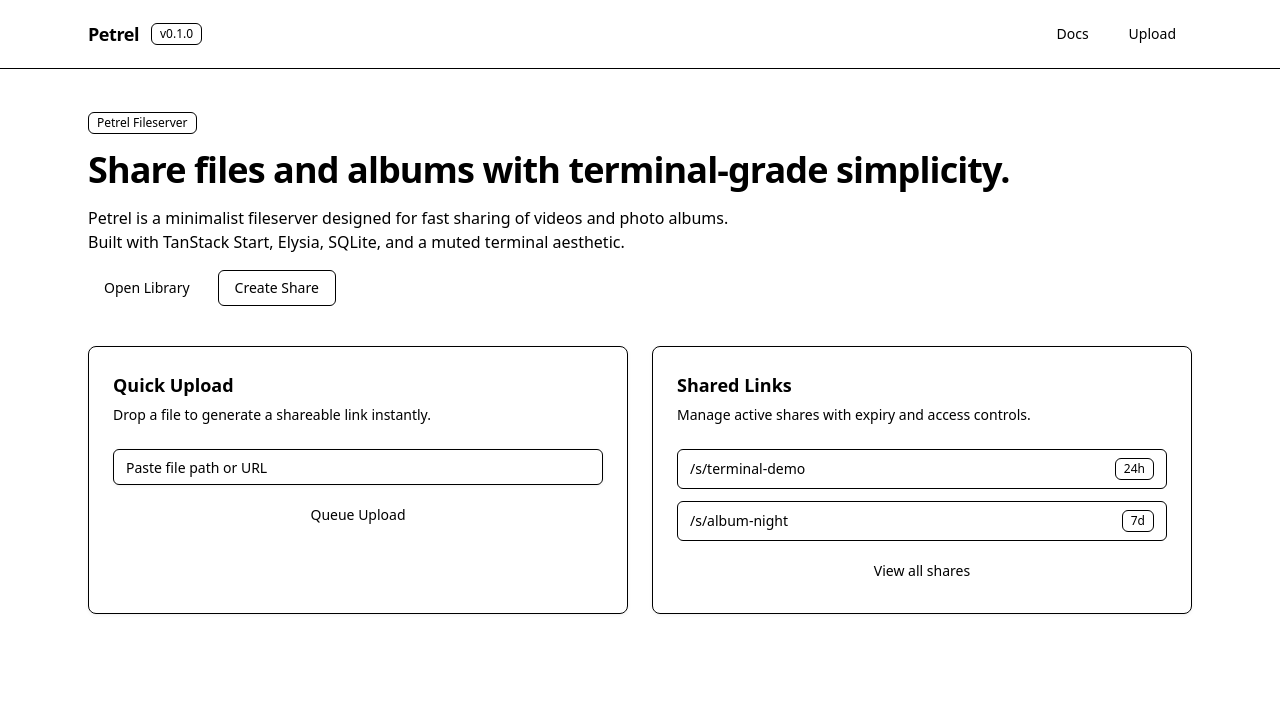
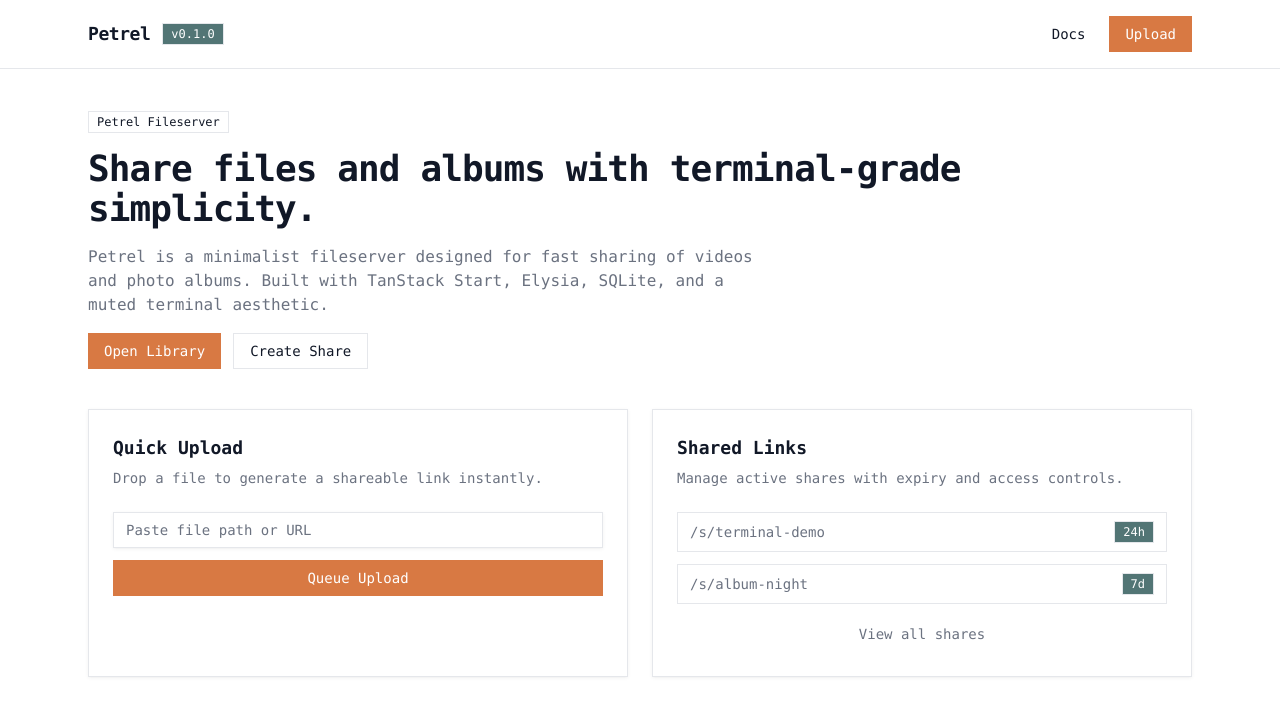
Before and after one commit to Guillermode20/petrel-js, a React (Vite) app in the folder apps/frontend/: page / in a window 1280 px wide. Shown: the top 716 px of the page. Built offline with nearby package versions, Linux system fonts and the light colour scheme.

Commit message:
feat: implement dark mode support and update font styles in CSS

```diff
--- a/apps/frontend/src/styles.css
+++ b/apps/frontend/src/styles.css
@@ -6,8 +6,8 @@
 
 body {
   @apply m-0;
-  font-family: ui-sans-serif, system-ui, -apple-system, BlinkMacSystemFont,
-    'Segoe UI', Roboto, 'Helvetica Neue', Arial, sans-serif;
+  font-family: 'Geist Mono', ui-monospace, SFMono-Regular, Menlo, Monaco,
+    Consolas, 'Liberation Mono', 'Courier New', monospace;
   -webkit-font-smoothing: antialiased;
   -moz-osx-font-smoothing: grayscale;
 }
@@ -16,61 +16,49 @@
   font-family: source-code-pro, Menlo, Monaco, Consolas, 'Courier New', monospace;
 }
 
-/* Light mode - default */
 :root {
-  /* Darkmatter light theme colors */
-  --background: 0 0% 100%;
-  --foreground: 240 6% 10%;
-  --card: 0 0% 100%;
-  --card-foreground: 240 6% 10%;
-  --popover: 0 0% 100%;
-  --popover-foreground: 240 6% 10%;
-  --primary: 263 70% 66%;
-  --primary-foreground: 0 0% 100%;
-  --secondary: 240 5% 96%;
-  --secondary-foreground: 240 6% 10%;
-  --muted: 240 5% 96%;
-  --muted-foreground: 240 4% 46%;
-  --accent: 263 70% 66%;
-  --accent-foreground: 0 0% 100%;
-  --destructive: 0 84% 60%;
-  --destructive-foreground: 0 0% 100%;
-  --border: 240 6% 90%;
-  --input: 240 6% 90%;
-  --ring: 263 70% 66%;
-  --chart-1: 263 70% 66%;
-  --chart-2: 240 4% 16%;
-  --chart-3: 263 60% 50%;
-  --chart-4: 240 5% 26%;
-  --chart-5: 263 50% 40%;
-
-  /* Reduced border radius - less rounded */
-  --radius: 0.375rem;
-  --radius-sm: 0.25rem;
-  --radius-lg: 0.5rem;
-  --radius-xl: 0.625rem;
-
-  --sidebar: 0 0% 98%;
-  --sidebar-foreground: 240 6% 10%;
-  --sidebar-primary: 263 70% 66%;
-  --sidebar-primary-foreground: 0 0% 100%;
-  --sidebar-accent: 240 5% 96%;
-  --sidebar-accent-foreground: 240 6% 10%;
-  --sidebar-border: 240 6% 90%;
-  --sidebar-ring: 263 70% 66%;
-
-  --font-sans: ui-sans-serif, system-ui, -apple-system, BlinkMacSystemFont, 'Segoe UI', Roboto, 'Helvetica Neue', Arial, sans-serif;
+  --background: oklch(1.0000 0 0);
+  --foreground: oklch(0.2101 0.0318 264.6645);
+  --card: oklch(1.0000 0 0);
+  --card-foreground: oklch(0.2101 0.0318 264.6645);
+  --popover: oklch(1.0000 0 0);
+  --popover-foreground: oklch(0.2101 0.0318 264.6645);
+  --primary: oklch(0.6716 0.1368 48.5130);
+  --primary-foreground: oklch(1.0000 0 0);
+  --secondary: oklch(0.5360 0.0398 196.0280);
+  --secondary-foreground: oklch(1.0000 0 0);
+  --muted: oklch(0.9670 0.0029 264.5419);
+  --muted-foreground: oklch(0.5510 0.0234 264.3637);
+  --accent: oklch(0.9491 0 0);
+  --accent-foreground: oklch(0.2101 0.0318 264.6645);
+  --destructive: oklch(0.6368 0.2078 25.3313);
+  --destructive-foreground: oklch(0.9851 0 0);
+  --border: oklch(0.9276 0.0058 264.5313);
+  --input: oklch(0.9276 0.0058 264.5313);
+  --ring: oklch(0.6716 0.1368 48.5130);
+  --chart-1: oklch(0.5940 0.0443 196.0233);
+  --chart-2: oklch(0.7214 0.1337 49.9802);
+  --chart-3: oklch(0.8721 0.0864 68.5474);
+  --chart-4: oklch(0.6268 0 0);
+  --chart-5: oklch(0.6830 0 0);
+  --sidebar: oklch(0.9670 0.0029 264.5419);
+  --sidebar-foreground: oklch(0.2101 0.0318 264.6645);
+  --sidebar-primary: oklch(0.6716 0.1368 48.5130);
+  --sidebar-primary-foreground: oklch(1.0000 0 0);
+  --sidebar-accent: oklch(1.0000 0 0);
+  --sidebar-accent-foreground: oklch(0.2101 0.0318 264.6645);
+  --sidebar-border: oklch(0.9276 0.0058 264.5313);
+  --sidebar-ring: oklch(0.6716 0.1368 48.5130);
+  --font-sans: 'Geist Mono', ui-monospace, monospace;
   --font-serif: serif;
-  --font-mono: ui-monospace, SFMono-Regular, Menlo, Monaco, Consolas, 'Liberation Mono', 'Courier New', monospace;
-
-  --shadow-color: #000000;
-  --shadow-opacity: 0.05;
+  --font-mono: 'JetBrains Mono', monospace;
+  --radius: 0px;
+  --shadow-x: 0px;
+  --shadow-y: 1px;
   --shadow-blur: 4px;
   --shadow-spread: 0px;
-  --shadow-offset-x: 0px;
-  --shadow-offset-y: 1px;
-  --letter-spacing: 0rem;
-  --spacing: 0.25rem;
+  --shadow-opacity: 0.05;
+  --shadow-color: #000000;
   --shadow-2xs: 0px 1px 4px 0px hsl(0 0% 0% / 0.03);
   --shadow-xs: 0px 1px 4px 0px hsl(0 0% 0% / 0.03);
   --shadow-sm: 0px 1px 4px 0px hsl(0 0% 0% / 0.05), 0px 1px 2px -1px hsl(0 0% 0% / 0.05);
@@ -80,114 +68,104 @@
   --shadow-xl: 0px 1px 4px 0px hsl(0 0% 0% / 0.05), 0px 8px 10px -1px hsl(0 0% 0% / 0.05);
   --shadow-2xl: 0px 1px 4px 0px hsl(0 0% 0% / 0.13);
   --tracking-normal: 0rem;
+  --spacing: 0.25rem;
+  --shadow-offset-x: 0px;
+  --shadow-offset-y: 1px;
+  --letter-spacing: 0rem;
 }
 
-/* Dark mode - darkmatter theme (manual toggle via .dark class) */
+@media (prefers-color-scheme: dark) {
+  :root {
+    --background: oklch(0.1797 0.0043 308.1928);
+    --foreground: oklch(0.8109 0 0);
+    --card: oklch(0.1822 0 0);
+    --card-foreground: oklch(0.8109 0 0);
+    --popover: oklch(0.1797 0.0043 308.1928);
+    --popover-foreground: oklch(0.8109 0 0);
+    --primary: oklch(0.7214 0.1337 49.9802);
+    --primary-foreground: oklch(0.1797 0.0043 308.1928);
+    --secondary: oklch(0.5940 0.0443 196.0233);
+    --secondary-foreground: oklch(0.1797 0.0043 308.1928);
+    --muted: oklch(0.2520 0 0);
+    --muted-foreground: oklch(0.6268 0 0);
+    --accent: oklch(0.3211 0 0);
+    --accent-foreground: oklch(0.8109 0 0);
+    --destructive: oklch(0.5940 0.0443 196.0233);
+    --destructive-foreground: oklch(0.1797 0.0043 308.1928);
+    --border: oklch(0.2520 0 0);
+    --input: oklch(0.2520 0 0);
+    --ring: oklch(0.7214 0.1337 49.9802);
+    --chart-1: oklch(0.5940 0.0443 196.0233);
+    --chart-2: oklch(0.7214 0.1337 49.9802);
+    --chart-3: oklch(0.8721 0.0864 68.5474);
+    --chart-4: oklch(0.6268 0 0);
+    --chart-5: oklch(0.6830 0 0);
+    --sidebar: oklch(0.1822 0 0);
+    --sidebar-foreground: oklch(0.8109 0 0);
+    --sidebar-primary: oklch(0.7214 0.1337 49.9802);
+    --sidebar-primary-foreground: oklch(0.1797 0.0043 308.1928);
+    --sidebar-accent: oklch(0.3211 0 0);
+    --sidebar-accent-foreground: oklch(0.8109 0 0);
+    --sidebar-border: oklch(0.2520 0 0);
+    --sidebar-ring: oklch(0.7214 0.1337 49.9802);
+  }
+}
+
 .dark {
-  /* Darkmatter dark theme - deep dark with purple accents */
-  --background: 240 6% 6%;
-  --foreground: 0 0% 97%;
-  --card: 240 6% 6%;
-  --card-foreground: 0 0% 97%;
-  --popover: 240 6% 6%;
-  --popover-foreground: 0 0% 97%;
-  --primary: 263 70% 66%;
-  --primary-foreground: 0 0% 100%;
-  --secondary: 240 4% 16%;
-  --secondary-foreground: 0 0% 97%;
-  --muted: 240 4% 16%;
-  --muted-foreground: 240 4% 46%;
-  --accent: 263 70% 66%;
-  --accent-foreground: 0 0% 100%;
-  --destructive: 0 84% 60%;
-  --destructive-foreground: 0 0% 100%;
-  --border: 240 4% 16%;
-  --input: 240 4% 16%;
-  --ring: 263 70% 66%;
-  --chart-1: 263 70% 66%;
-  --chart-2: 240 4% 16%;
-  --chart-3: 263 60% 50%;
-  --chart-4: 240 5% 26%;
-  --chart-5: 263 50% 40%;
-
-  /* Reduced border radius maintained in dark mode */
-  --radius: 0.375rem;
-  --radius-sm: 0.25rem;
-  --radius-lg: 0.5rem;
-  --radius-xl: 0.625rem;
-
-  --sidebar: 240 6% 8%;
-  --sidebar-foreground: 0 0% 97%;
-  --sidebar-primary: 263 70% 66%;
-  --sidebar-primary-foreground: 0 0% 100%;
-  --sidebar-accent: 240 4% 16%;
-  --sidebar-accent-foreground: 0 0% 97%;
-  --sidebar-border: 240 4% 16%;
-  --sidebar-ring: 263 70% 66%;
-
-  --font-sans: ui-sans-serif, system-ui, -apple-system, BlinkMacSystemFont, 'Segoe UI', Roboto, 'Helvetica Neue', Arial, sans-serif;
+  --background: oklch(0.1797 0.0043 308.1928);
+  --foreground: oklch(0.8109 0 0);
+  --card: oklch(0.1822 0 0);
+  --card-foreground: oklch(0.8109 0 0);
+  --popover: oklch(0.1797 0.0043 308.1928);
+  --popover-foreground: oklch(0.8109 0 0);
+  --primary: oklch(0.7214 0.1337 49.9802);
+  --primary-foreground: oklch(0.1797 0.0043 308.1928);
+  --secondary: oklch(0.5940 0.0443 196.0233);
+  --secondary-foreground: oklch(0.1797 0.0043 308.1928);
+  --muted: oklch(0.2520 0 0);
+  --muted-foreground: oklch(0.6268 0 0);
+  --accent: oklch(0.3211 0 0);
+  --accent-foreground: oklch(0.8109 0 0);
+  --destructive: oklch(0.5940 0.0443 196.0233);
+  --destructive-foreground: oklch(0.1797 0.0043 308.1928);
+  --border: oklch(0.2520 0 0);
+  --input: oklch(0.2520 0 0);
+  --ring: oklch(0.7214 0.1337 49.9802);
+  --chart-1: oklch(0.5940 0.0443 196.0233);
+  --chart-2: oklch(0.7214 0.1337 49.9802);
+  --chart-3: oklch(0.8721 0.0864 68.5474);
+  --chart-4: oklch(0.6268 0 0);
+  --chart-5: oklch(0.6830 0 0);
+  --sidebar: oklch(0.1822 0 0);
+  --sidebar-foreground: oklch(0.8109 0 0);
+  --sidebar-primary: oklch(0.7214 0.1337 49.9802);
+  --sidebar-primary-foreground: oklch(0.1797 0.0043 308.1928);
+  --sidebar-accent: oklch(0.3211 0 0);
+  --sidebar-accent-foreground: oklch(0.8109 0 0);
+  --sidebar-border: oklch(0.2520 0 0);
+  --sidebar-ring: oklch(0.7214 0.1337 49.9802);
+  --font-sans: 'Geist Mono', ui-monospace, monospace;
   --font-serif: serif;
-  --font-mono: ui-monospace, SFMono-Regular, Menlo, Monaco, Consolas, 'Liberation Mono', 'Courier New', monospace;
-
-  --shadow-color: #000000;
-  --shadow-opacity: 0.1;
+  --font-mono: 'JetBrains Mono', monospace;
+  --radius: 0px;
+  --shadow-x: 0px;
+  --shadow-y: 1px;
   --shadow-blur: 4px;
   --shadow-spread: 0px;
+  --shadow-opacity: 0.05;
+  --shadow-color: #000000;
+  --shadow-2xs: 0px 1px 4px 0px hsl(0 0% 0% / 0.03);
+  --shadow-xs: 0px 1px 4px 0px hsl(0 0% 0% / 0.03);
+  --shadow-sm: 0px 1px 4px 0px hsl(0 0% 0% / 0.05), 0px 1px 2px -1px hsl(0 0% 0% / 0.05);
+  --shadow: 0px 1px 4px 0px hsl(0 0% 0% / 0.05), 0px 1px 2px -1px hsl(0 0% 0% / 0.05);
+  --shadow-md: 0px 1px 4px 0px hsl(0 0% 0% / 0.05), 0px 2px 4px -1px hsl(0 0% 0% / 0.05);
+  --shadow-lg: 0px 1px 4px 0px hsl(0 0% 0% / 0.05), 0px 4px 6px -1px hsl(0 0% 0% / 0.05);
+  --shadow-xl: 0px 1px 4px 0px hsl(0 0% 0% / 0.05), 0px 8px 10px -1px hsl(0 0% 0% / 0.05);
+  --shadow-2xl: 0px 1px 4px 0px hsl(0 0% 0% / 0.13);
   --shadow-offset-x: 0px;
   --shadow-offset-y: 1px;
   --letter-spacing: 0rem;
   --spacing: 0.25rem;
-  --shadow-2xs: 0px 1px 4px 0px hsl(0 0% 0% / 0.1);
-  --shadow-xs: 0px 1px 4px 0px hsl(0 0% 0% / 0.1);
-  --shadow-sm: 0px 1px 4px 0px hsl(0 0% 0% / 0.15), 0px 1px 2px -1px hsl(0 0% 0% / 0.15);
-  --shadow: 0px 1px 4px 0px hsl(0 0% 0% / 0.15), 0px 1px 2px -1px hsl(0 0% 0% / 0.15);
-  --shadow-md: 0px 1px 4px 0px hsl(0 0% 0% / 0.15), 0px 2px 4px -1px hsl(0 0% 0% / 0.15);
-  --shadow-lg: 0px 1px 4px 0px hsl(0 0% 0% / 0.15), 0px 4px 6px -1px hsl(0 0% 0% / 0.15);
-  --shadow-xl: 0px 1px 4px 0px hsl(0 0% 0% / 0.15), 0px 8px 10px -1px hsl(0 0% 0% / 0.15);
-  --shadow-2xl: 0px 1px 4px 0px hsl(0 0% 0% / 0.25);
-  --tracking-normal: 0rem;
-}
-
-/* System theme detection - respects user preference when no manual override */
-@media (prefers-color-scheme: dark) {
-  :root:not(.light) {
-    --background: 240 6% 6%;
-    --foreground: 0 0% 97%;
-    --card: 240 6% 6%;
-    --card-foreground: 0 0% 97%;
-    --popover: 240 6% 6%;
-    --popover-foreground: 0 0% 97%;
-    --primary: 263 70% 66%;
-    --primary-foreground: 0 0% 100%;
-    --secondary: 240 4% 16%;
-    --secondary-foreground: 0 0% 97%;
-    --muted: 240 4% 16%;
-    --muted-foreground: 240 4% 46%;
-    --accent: 263 70% 66%;
-    --accent-foreground: 0 0% 100%;
-    --destructive: 0 84% 60%;
-    --destructive-foreground: 0 0% 100%;
-    --border: 240 4% 16%;
-    --input: 240 4% 16%;
-    --ring: 263 70% 66%;
-    --chart-1: 263 70% 66%;
-    --chart-2: 240 4% 16%;
-    --chart-3: 263 60% 50%;
-    --chart-4: 240 5% 26%;
-    --chart-5: 263 50% 40%;
-    --radius: 0.375rem;
-    --radius-sm: 0.25rem;
-    --radius-lg: 0.5rem;
-    --radius-xl: 0.625rem;
-    --sidebar: 240 6% 8%;
-    --sidebar-foreground: 0 0% 97%;
-    --sidebar-primary: 263 70% 66%;
-    --sidebar-primary-foreground: 0 0% 100%;
-    --sidebar-accent: 240 4% 16%;
-    --sidebar-accent-foreground: 0 0% 97%;
-    --sidebar-border: 240 4% 16%;
-    --sidebar-ring: 263 70% 66%;
-  }
 }
 
 @theme inline {
@@ -215,10 +193,6 @@
   --color-chart-3: var(--chart-3);
   --color-chart-4: var(--chart-4);
   --color-chart-5: var(--chart-5);
-  --radius-sm: calc(var(--radius) - 2px);
-  --radius-md: calc(var(--radius));
-  --radius-lg: calc(var(--radius) + 2px);
-  --radius-xl: calc(var(--radius) + 4px);
   --color-sidebar: var(--sidebar);
   --color-sidebar-foreground: var(--sidebar-foreground);
   --color-sidebar-primary: var(--sidebar-primary);
@@ -227,9 +201,16 @@
   --color-sidebar-accent-foreground: var(--sidebar-accent-foreground);
   --color-sidebar-border: var(--sidebar-border);
   --color-sidebar-ring: var(--sidebar-ring);
-  --font-sans: var(--font-sans);
-  --font-serif: var(--font-serif);
-  --font-mono: var(--font-mono);
+
+  --font-sans: 'Geist Mono', ui-monospace, monospace;
+  --font-mono: 'JetBrains Mono', monospace;
+  --font-serif: serif;
+
+  --radius-sm: 0px;
+  --radius-md: 0px;
+  --radius-lg: 0px;
+  --radius-xl: 0px;
+
   --shadow-2xs: var(--shadow-2xs);
   --shadow-xs: var(--shadow-xs);
   --shadow-sm: var(--shadow-sm);
@@ -238,4 +219,33 @@
   --shadow-lg: var(--shadow-lg);
   --shadow-xl: var(--shadow-xl);
   --shadow-2xl: var(--shadow-2xl);
+
+  --tracking-tighter: calc(var(--tracking-normal) - 0.05em);
+  --tracking-tight: calc(var(--tracking-normal) - 0.025em);
+  --tracking-normal: var(--tracking-normal);
+  --tracking-wide: calc(var(--tracking-normal) + 0.025em);
+  --tracking-wider: calc(var(--tracking-normal) + 0.05em);
+  --tracking-widest: calc(var(--tracking-normal) + 0.1em);
+  --radius: 0px;
+  --spacing: var(--spacing);
+  --letter-spacing: var(--letter-spacing);
+  --shadow-offset-y: var(--shadow-offset-y);
+  --shadow-offset-x: var(--shadow-offset-x);
+  --shadow-spread: var(--shadow-spread);
+  --shadow-blur: var(--shadow-blur);
+  --shadow-opacity: var(--shadow-opacity);
+  --color-shadow-color: var(--shadow-color);
+  --radius-2xl: 0px;
+  --radius-3xl: 0px;
+  --radius-4xl: 0px;
 }
+
+body {
+  letter-spacing: var(--tracking-normal);
+}
+
+@layer base {
+  body {
+    letter-spacing: var(--tracking-normal);
+  }
+}
```
Also changed, not shown: apps/frontend/index.html (+8 -0 lines).
